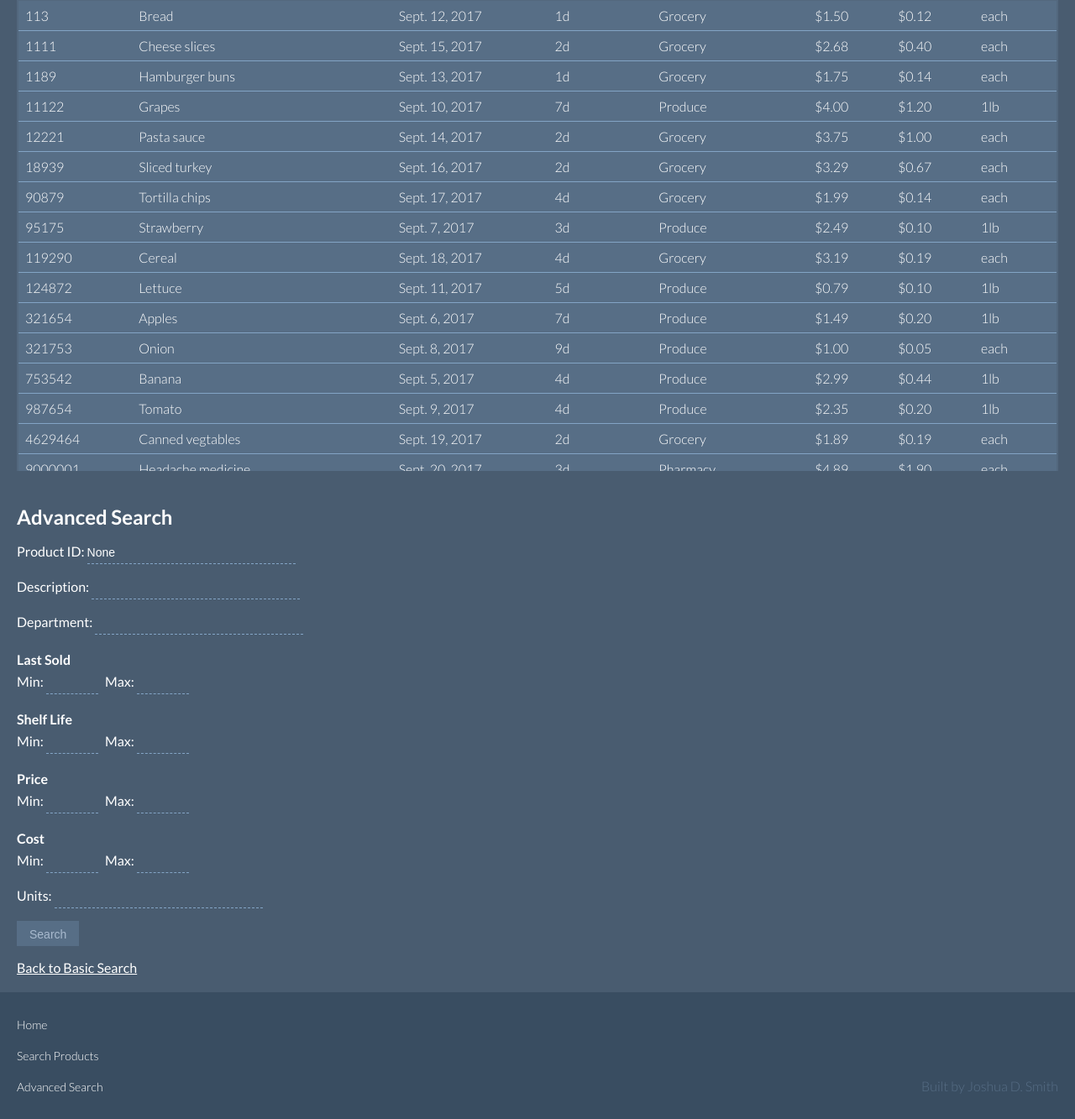
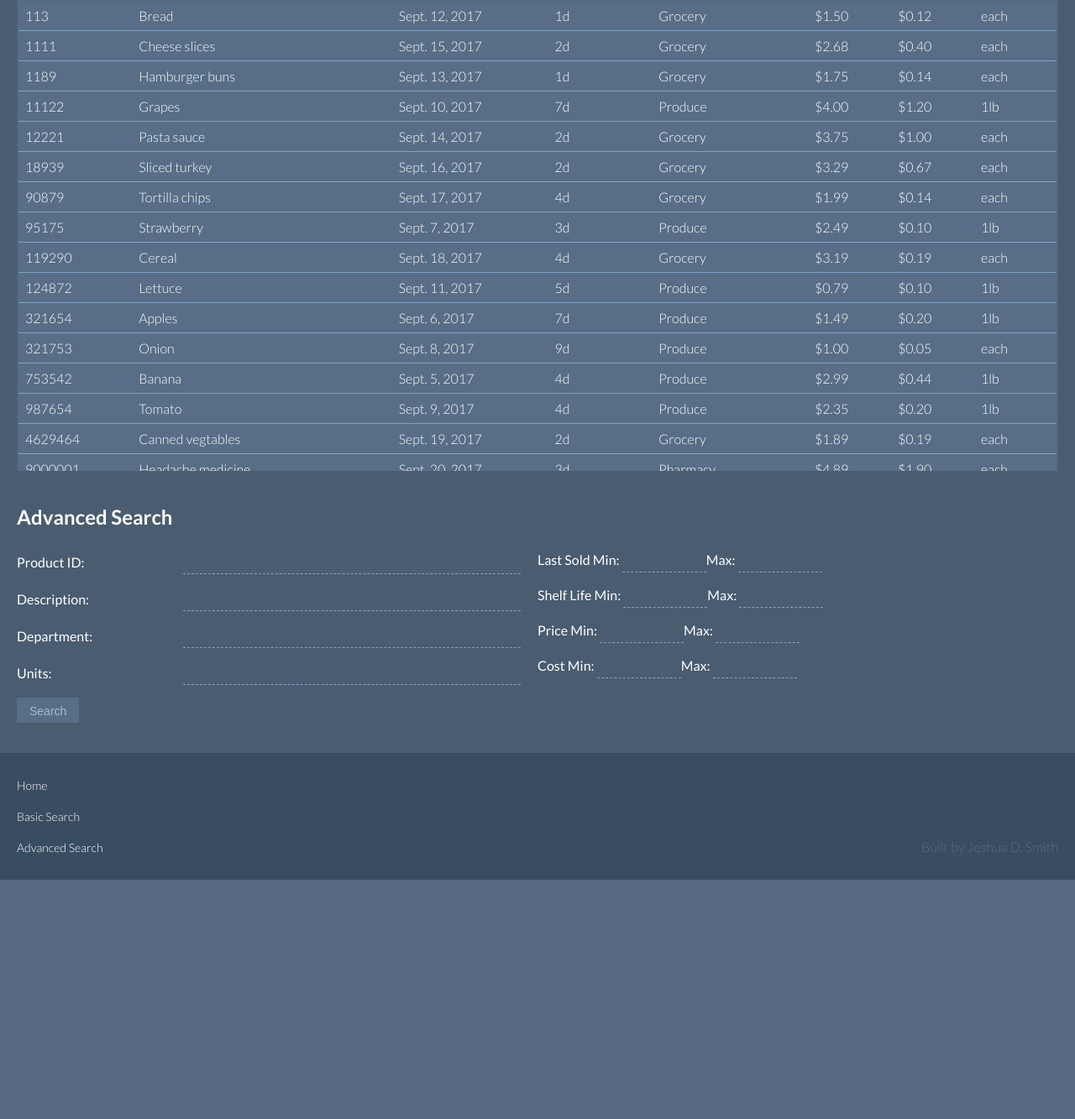
Before and after one commit to joshuadesmith/product-search, a Django app: page /products/search/advanced/ in a window 1280 px wide. Shown: the part 140-1473 px from the top of the page at 84% size. After the commit the page ends 1188 px from the top, so only its background shows below. Run offline with Django 3.2, Linux system fonts and the light colour scheme; data comes from the database, SQL or seed files in the repository.

Commit message:
update structure of advanced search section

```diff
--- a/productsearch/products/static/products/styles.css
+++ b/productsearch/products/static/products/styles.css
@@ -196,15 +196,36 @@ tbody tr:nth-child(odd) {
     padding: 20px;
 }
 
+.adv-search-container {
+    width: 100%;
+    display: flex;
+    flex-direction: row;
+    justify-content: space-between;
+}
+
+.adv-search-left, .adv-search-center, .adv-search-right {
+    flex: 1;
+}
+
 .form-field-div {
-    margin: 15px 0;
+    margin: 15px 20px 15px 0;
+    display: flex !important;
+    justify-content: flex-start;
+}
+
+.form-field-div > label {
+    flex: 1;
+}
+
+.form-field-div > input {
+    flex: 2;
 }
 
 .form-field-title {
     padding: 5px 0;
     color: #FFFFFF;
     font-size: 16px;
-    font-weight: bold;
+    /*flex: 1;*/
 }
 
 .form-field-label {
@@ -220,19 +241,20 @@ tbody tr:nth-child(odd) {
 }
 
 .form-field-min-max {
-    width: 100%;
+    display: flex;
 }
 
 .form-field-min, .form-field-max {
-    width: 50%;
+    /*flex: 1;*/
 }
 
-.form-field-min {
-    margin-right: auto;
+.form-field-min, .form-field-max {
+    /*flex: 1;*/
+    /*margin-right: auto;*/
 }
 
 .form-field-max {
-    margin-left: 5px;
+    /*margin-left: 5px;*/
 }
 
 h2 {
@@ -247,7 +269,7 @@ input[type=text] {
 
 input.search-box {
     background: #495C70;
-    width: 20%;
+    width: auto;
     padding: 5px 5px 5px 0;
     margin: 0;
     border-style: none;
@@ -258,7 +280,7 @@ input.search-box {
 }
 
 input.search-box.min-max-box {
-    width: 5%;
+    width: 100px;
 }
 
 input[type=submit].search-button {
--- a/productsearch/products/templates/products/advsearch.html
+++ b/productsearch/products/templates/products/advsearch.html
@@ -4,9 +4,12 @@
 <div class="search-section">
     <h2>Advanced Search</h2>
     <form id="search_form" action="/products/search/advanced/" method="get" accept-charset="UTF-8">
+        <div class="adv-search-container">
+            <div class="adv-search-left">
                 <div class="form-field-div">
                     <label class="form-field-label" for="id_num">Product ID:</label>
-            <input class="search-box" id="id_num" name="id_num" value="{{ form.id_num.value }}">
+                    <input class="search-box" id="id_num" name="id_num"
+                           value="{{ form.id_num.value|default_if_none:'' }}">
                 </div>
                 <div class="form-field-div">
                     <label class="form-field-label" for="description">Description: </label>
@@ -19,73 +22,69 @@
                            value="{{ form.department.value|default_if_none:'' }}">
                 </div>
                 <div class="form-field-div">
-            <div class="form-field-title">Last Sold</div>
+                    <label class="form-field-label" for="unit">Units:</label>
+                    <input class="search-box" id="unit" name="unit" value="{{ form.unit.value }}">
+                </div>
+            </div>
+            <div class="adv-search-center">
+                <div class="form-field-div">
+                    <!--<div class="form-field-title">Last Sold</div>-->
                     <div class="form-field-min-max">
                         <span class="form-field-min">
-                <label class="form-field-label" for="last_sold_min">Min: </label>
-                <input class="search-box min-max-box" id="last_sold_min" name="last_sold_min"
-                       value="{{ form.last_sold_min.value|default_if_none:'' }}">
+                            <label class="form-field-label" for="last_sold_min">Last Sold Min: </label>
+                            <input class="search-box min-max-box" id="last_sold_min" name="last_sold_min" value="{{ form.last_sold_min.value|default_if_none:'' }}">
                         </span>
                         <span class="form-field-max">
                             <label class="form-field-label" for="last_sold_max">Max: </label>
-                <input class="search-box min-max-box" id="last_sold_max" name="last_sold_max"
-                       value="{{ form.last_sold_max.value|default_if_none:'' }}">
+                            <input class="search-box min-max-box" id="last_sold_max" name="last_sold_max" value="{{ form.last_sold_max.value|default_if_none:'' }}">
                         </span>
                     </div>
                 </div>
                 <div class="form-field-div">
-            <div class="form-field-title">Shelf Life</div>
+                    <!--<div class="form-field-title">Shelf Life</div>-->
                     <div class="form-field-min-max">
                         <span class="form-field-min">
-                    <label class="form-field-label" for="shelf_life_min">Min:</label>
-                    <input class="search-box min-max-box" id="shelf_life_min" name="shelf_life_min"
-                           value="{{ form.shelf_life_min.value|default_if_none:'' }}">
+                            <label class="form-field-label" for="shelf_life_min">Shelf Life Min:</label>
+                            <input class="search-box min-max-box" id="shelf_life_min" name="shelf_life_min" value="{{ form.shelf_life_min.value|default_if_none:'' }}">
                         </span>
                         <span class="form-field-max">
                             <label class="form-field-label" for="shelf_life_max">Max:</label>
-                    <input class="search-box min-max-box" id="shelf_life_max" name="shelf_life_max"
-                           value="{{ form.shelf_life_max.value|default_if_none:'' }}">
+                            <input class="search-box min-max-box" id="shelf_life_max" name="shelf_life_max" value="{{ form.shelf_life_max.value|default_if_none:'' }}">
                         </span>
                     </div>
                 </div>
                 <div class="form-field-div">
-            <div class="form-field-title">Price</div>
+                    <!--<div class="form-field-title">Price</div>-->
                     <div class="form-field-min-max">
                         <span class="form-field-min">
-                <label class="form-field-label" for="price_min">Min: </label>
-                <input class="search-box min-max-box" id="price_min" name="price_min"
-                       value="{{ form.price_min.value|default_if_none:'' }}">
+                            <label class="form-field-label" for="price_min">Price Min: </label>
+                            <input class="search-box min-max-box" id="price_min" name="price_min" value="{{ form.price_min.value|default_if_none:'' }}">
                         </span>
                         <span class="form-field-max">
                             <label class="form-field-label" for="price_max">Max: </label>
-                <input class="search-box min-max-box" id="price_max" name="price_max"
-                       value="{{ form.price_max.value|default_if_none:'' }}">
+                            <input class="search-box min-max-box" id="price_max" name="price_max" value="{{ form.price_max.value|default_if_none:'' }}">
                         </span>
                     </div>
                 </div>
                 <div class="form-field-div">
-            <div class="form-field-title">Cost</div>
+                    <!--<div class="form-field-title">Cost</div>-->
                     <div class="form-field-min-max">
                         <span class="form-field-min">
-                <label class="form-field-label" for="cost_min">Min: </label>
-                <input class="search-box min-max-box" id="cost_min" name="cost_min"
-                       value="{{ form.cost_min.value|default_if_none:'' }}">
+                            <label class="form-field-label" for="cost_min">Cost Min: </label>
+                            <input class="search-box min-max-box" id="cost_min" name="cost_min" value="{{ form.cost_min.value|default_if_none:'' }}">
                         </span>
                         <span class="form-field-max">
                             <label class="form-field-label" for="cost_max">Max: </label>
-                <input class="search-box min-max-box" id="cost_max" name="cost_max"
-                       value="{{ form.cost_max.value|default_if_none:'' }}">
+                            <input class="search-box min-max-box" id="cost_max" name="cost_max" value="{{ form.cost_max.value|default_if_none:'' }}">
                         </span>
                     </div>
                 </div>
-        <div class="form-field-div">
-            <label class="form-field-label" for="unit">Units:</label>
-            <input class="search-box" id="unit" name="unit" value="{{ form.unit.value }}">
+            </div>
         </div>
         <div>
             <input class="search-button" type="submit" value="Search" style="margin-left: 0">
         </div>
     </form>
-    <a href="/products/search/">Back to Basic Search</a>
+    <!--<a href="/products/search/">Back to Basic Search</a>-->
 </div>
 {% endblock %}
--- a/productsearch/products/templates/products/index.html
+++ b/productsearch/products/templates/products/index.html
@@ -64,7 +64,7 @@
                 <a href="/products/">Home</a>
             </div>
             <div class="footer-link">
-                <a href="/products/search/">Search Products</a>
+                <a href="/products/search/">Basic Search</a>
             </div>
             <div class="footer-link">
                 <a href="/products/search/advanced/">Advanced Search</a>
--- a/productsearch/products/templates/products/search.html
+++ b/productsearch/products/templates/products/search.html
@@ -12,6 +12,5 @@
         >
         <input type="submit" class="search-button" value="Search">
     </form>
-    <a href="/products/search/advanced/">Advanced Search >></a>
 </div>
 {% endblock %}
```
Lines whose indentation alone changed are shown as unchanged.
